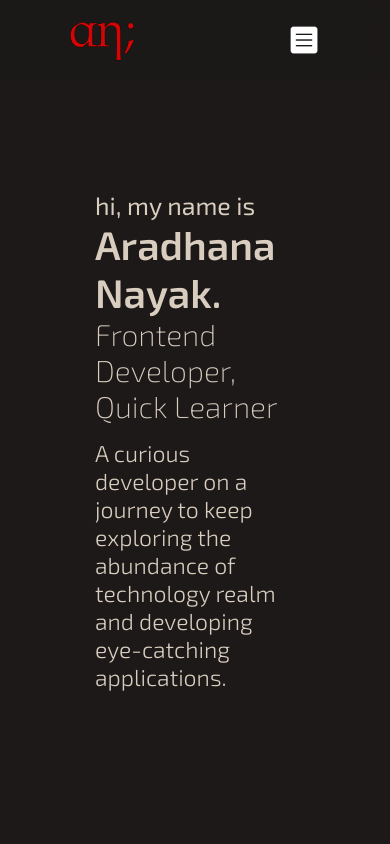
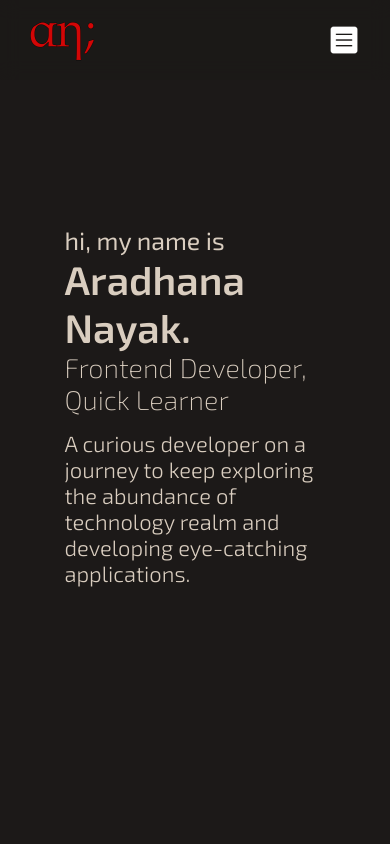
Before and after one commit to aradhana1807/aradhana-s-portfolio, a React (Create React App) app: page / in a window 390 px wide. Shown: the top 844 px of the page. Built offline with nearby package versions, Linux system fonts and the light colour scheme.

Commit message:
updated responsiveness

```diff
--- a/src/components/styles/Cover.css
+++ b/src/components/styles/Cover.css
@@ -52,6 +52,7 @@
 
 @media screen and (max-width: 740px) {
   .content-box {
+    padding: 120px 0px;
     align-items: center;
   }
 
@@ -63,7 +64,28 @@
     font-size: 23px;
   }
 }
+/* ----------540px----------- */
+
+@media screen and (max-width: 540px) {
+  .intro-box {
+    max-width: 90%;
+  }
+}
+
 /* ----------480px----------- */
 
 @media screen and (max-width: 480px) {
+  .content-box h1 {
+    font-size: clamp(40px, 6vw, 90px);
+    font-weight: 600;
+  }
+
+  .content-box h3 {
+    font-size: 27px;
+    font-weight: 200;
+  }
+
+  .content {
+    font-size: 22px;
+  }
 }
--- a/src/components/styles/Navbar.css
+++ b/src/components/styles/Navbar.css
@@ -83,10 +83,8 @@
   flex-direction: column;
   padding: 0.5rem 0.5rem;
   height: fit-content;
-  background-color: #0f0f0fcc;
-  border-bottom: 1px solid transparent;
+  background-color: #0f0f0f;
   transition: all.3s ease-in-out;
-  backdrop-filter: blur(10px);
   border-radius: 1rem;
 }
 
@@ -139,3 +137,24 @@
     padding: 6px 70px;
   }
 }
+
+@media screen and (max-width: 540px) {
+  .navbar {
+    padding: 5px 45px;
+  }
+
+  .mobile-menu-list {
+    top: 4rem;
+    right: 2.5rem;
+  }
+}
+
+@media screen and (max-width: 480px) {
+  .navbar {
+    padding: 5px 30px;
+  }
+
+  .mobile-menu-list {
+    right: 1.5rem;
+  }
+}
--- a/src/index.css
+++ b/src/index.css
@@ -22,6 +22,7 @@ body {
   overflow: hidden;
   transition: all 0.3s ease;
 }
+
 @media screen and (max-width: 940px) {
   .main-box {
     padding: 120px 120px;
@@ -39,3 +40,10 @@ body {
     padding: 90px 70px;
   }
 }
+
+
+@media screen and (max-width: 540px) {
+  .main-box {
+    padding: 105px 50px;
+  }
+}
```
